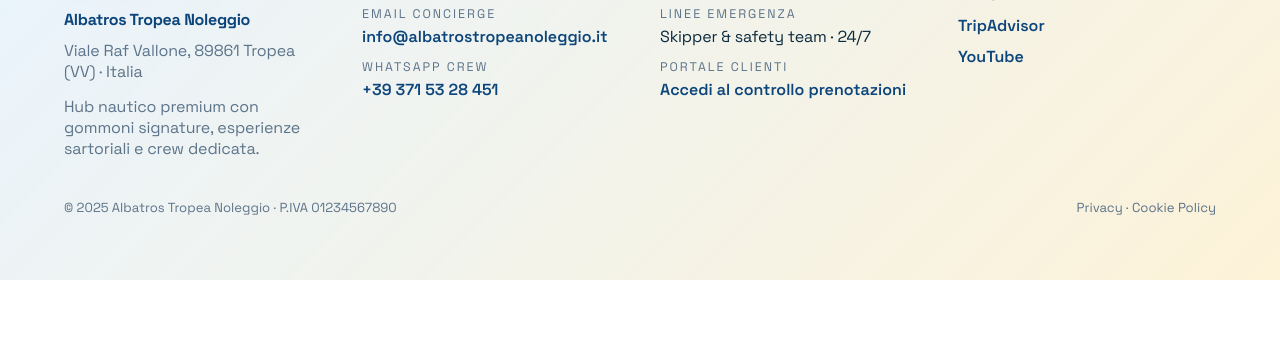
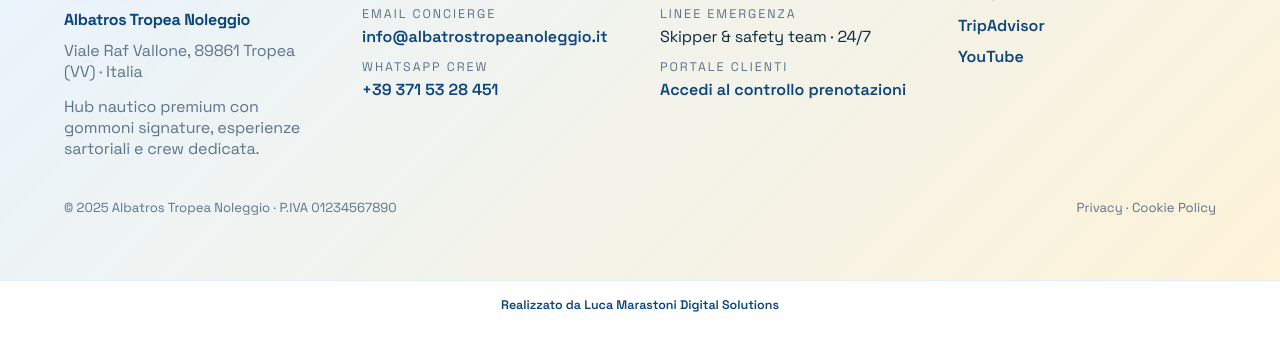
Before and after one commit to LucaMarastoni/Albatros-Tropea-Noleggio, a website: page docs/index.html in a window 1280 px wide. Shown: the part 5107-5448 px from the top of the page. Before the commit the page ends 5387 px from the top, so only its background shows below. Drawn offline with Linux system fonts and the light colour scheme; no server answers.

Commit message:
add site credit section to multiple pages and style it

```diff
--- a/docs/index.html
+++ b/docs/index.html
@@ -486,6 +486,10 @@
     </div>
   </footer>
 
+  <div class="site-credit">
+    <a href="https://lucamarastoni.eu" target="_blank" rel="noopener" data-i18n="site-credit">Realizzato da Luca Marastoni Digital Solutions</a>
+  </div>
+
   <div class="modal hidden" id="authModal" role="dialog" aria-modal="true" aria-labelledby="authModalTitle">
     <div class="modal-backdrop" data-close-modal></div>
     <div class="modal-window">
@@ -625,6 +629,7 @@
           'footer-cookie': 'Cookie Policy',
           'footer-legal': '© 2025 Albatros Tropea Noleggio · VAT 01234567890',
           'footer-top': 'Back to top',
+          'site-credit': 'Built by Luca Marastoni Digital Solutions',
           'tour1-label': '3h · suitable for all · no pets',
           'tour1-title': 'Coast of the Gods Explorer',
           'tour1-copy': 'Departure from Tropea, snorkeling at Riaci Rock and final coves in Capo Vaticano only accessible by sea.',
--- a/docs/styles.css
+++ b/docs/styles.css
@@ -2125,6 +2125,24 @@
   color: var(--muted);
 }
 
+.site-credit {
+  padding: 16px clamp(32px, 6vw, 64px) 28px;
+  text-align: center;
+  font-size: 0.78rem;
+  color: var(--muted);
+  background: rgba(255, 255, 255, 0.92);
+  border-top: 1px solid rgba(26, 125, 219, 0.12);
+}
+
+.site-credit a {
+  color: var(--primary-dark);
+  font-weight: 600;
+}
+
+.site-credit a:hover {
+  text-decoration: underline;
+}
+
 
 .modal {
   position: fixed;
```
Also changed, not shown: docs/admin.html (+3 -0 lines), docs/boats.html (+4 -0 lines), docs/cookie.html (+4 -0 lines), docs/escursione-baia.html (+4 -0 lines), docs/escursione-parghelia.html (+4 -0 lines), docs/escursione-sunset.html (+4 -0 lines), docs/escursioni.html (+4 -0 lines), docs/portal.html (+4 -0 lines), docs/privacy.html (+4 -0 lines).
